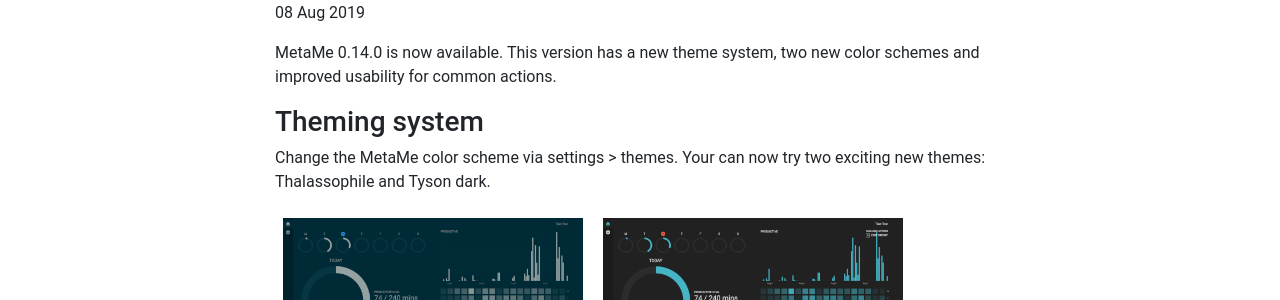
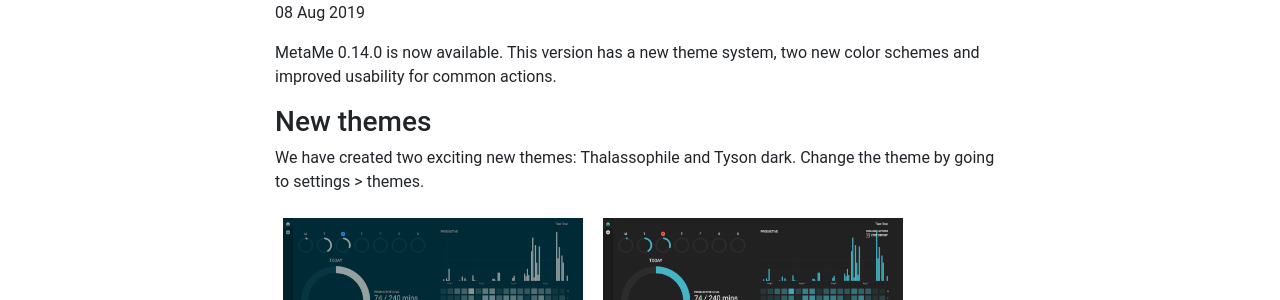
Before and after one commit to meta-me/metame-website, a Jekyll site: the page built from _posts/2019-08-08-MetaMe-0.14.0-now-available.md, in a window 1280 px wide. Shown: the part 137-437 px from the top of the page. Built offline with Jekyll 4.4.1, drawn with Linux system fonts in a browser that asks for light colours.

Commit message:
Minor language improvements

```diff
--- a/_posts/2019-08-08-MetaMe-0.14.0-now-available.md
+++ b/_posts/2019-08-08-MetaMe-0.14.0-now-available.md
@@ -6,9 +6,9 @@
 
 MetaMe 0.14.0 is now available. This version has a new theme system, two new color schemes and improved usability for common actions.
 
-### Theming system
+### New themes
 
-Change the MetaMe color scheme via settings > themes. Your can now try two exciting new themes: Thalassophile and Tyson dark.
+We have created two exciting new themes: Thalassophile and Tyson dark. Change the theme by going to settings > themes.
 
 <div class="my-3">
 <img class="m-2" srcset="/assets/thalassophile-1x.png 1x, /assets/thalassophile-2x.png 2x, /assets/thalassophile-3x.png 3x, /assets/thalassophile-4x.png 4x" src="/assets/thalassophile-1x.png" alt="MetaMe thalassophile theme" title="MetaMe thalassophile theme" width="300"/>
```
